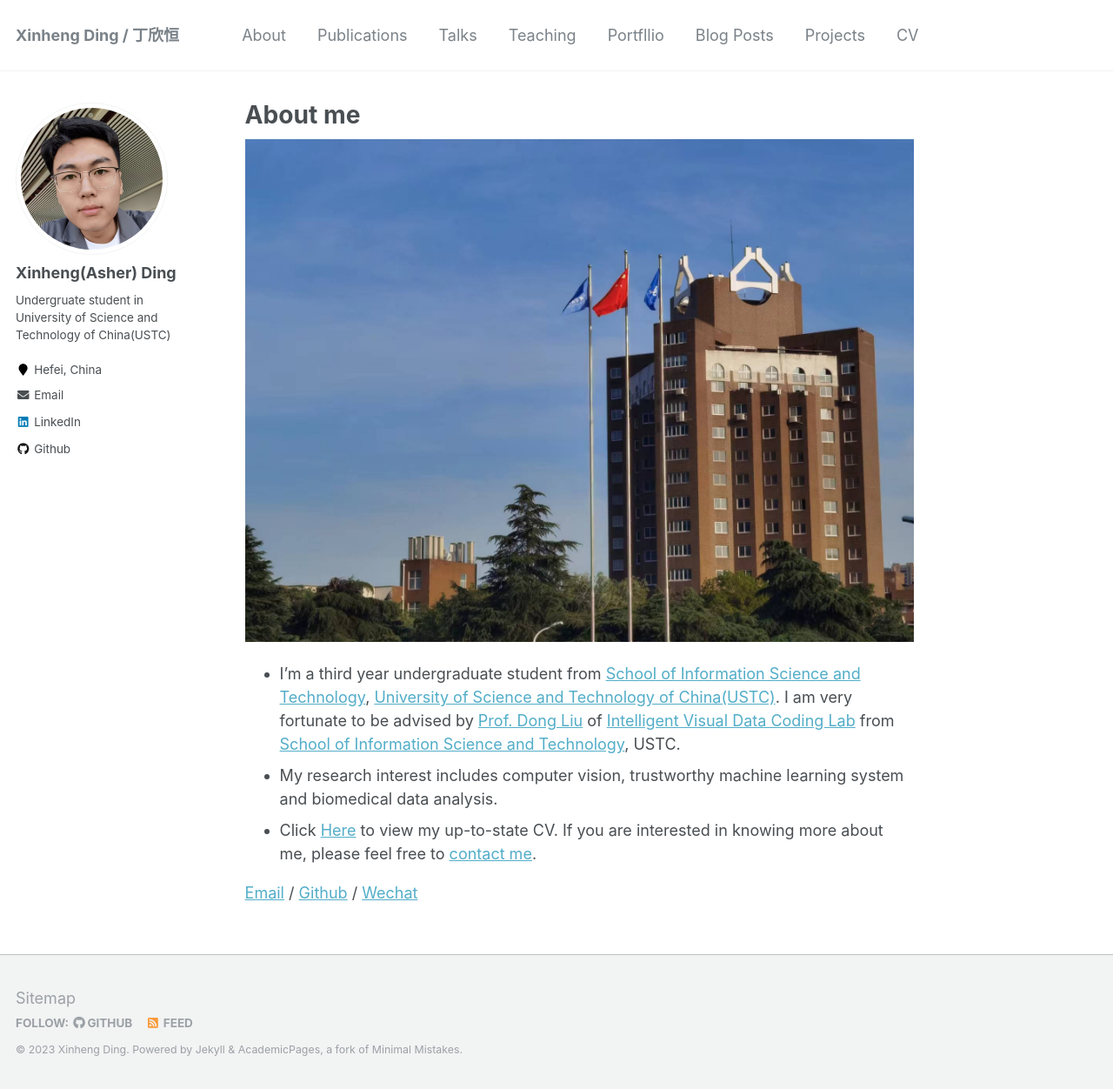
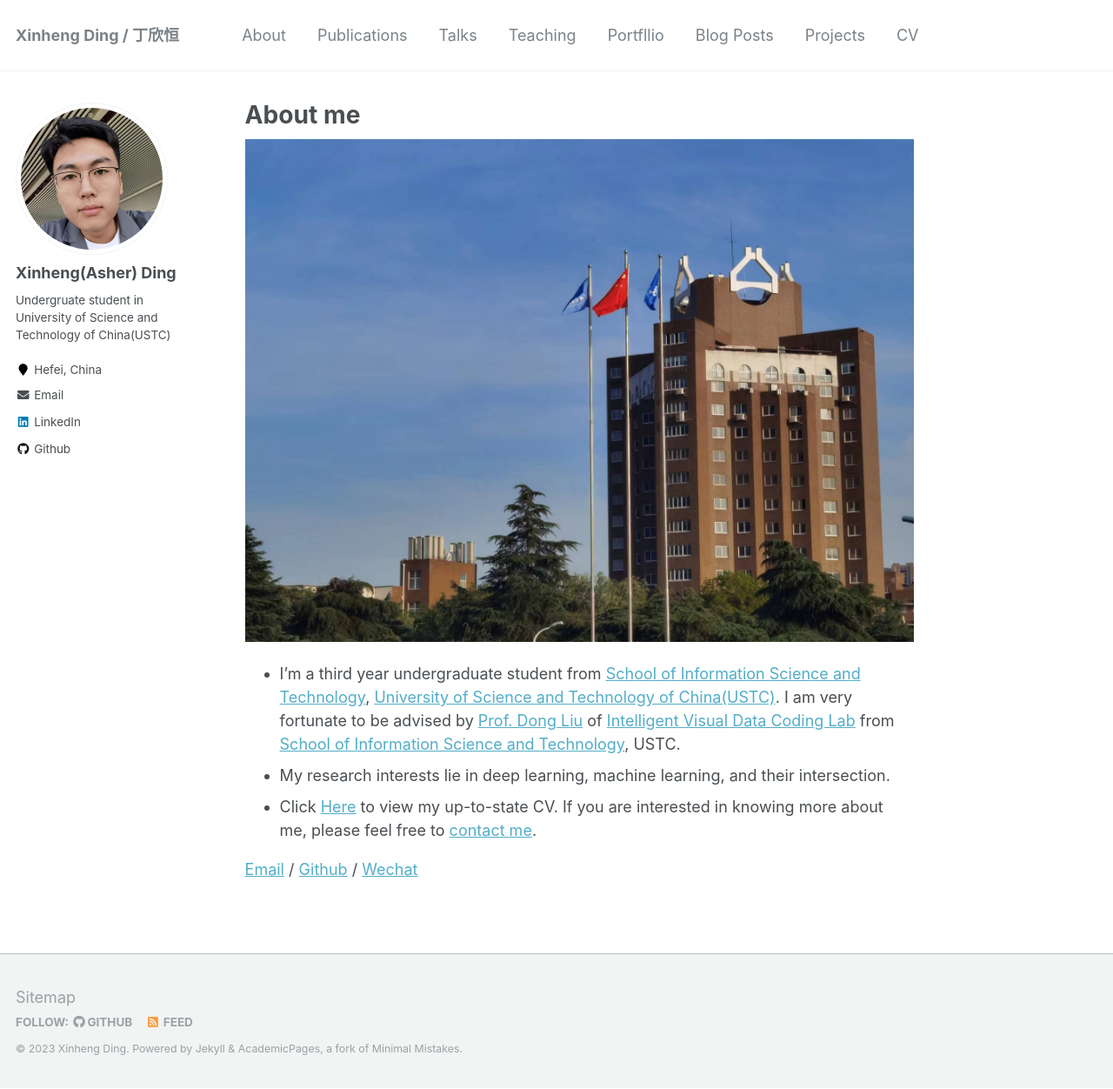
Before and after one commit to XinhengDing/XinhengDing.github.io, a Jekyll site: the page built from _pages/about.md, in a window 1280 px wide and 1252 px high. Shown: the whole window at 87% size. Built offline with Jekyll 4.4.1, drawn with Linux system fonts in a browser that asks for light colours.

Commit message:
Update about.md

```diff
--- a/_pages/about.md
+++ b/_pages/about.md
@@ -10,7 +10,7 @@ redirect_from:
 
 <img src="../images/USTC.jpg" alt="USTC Campus">
 * I'm a third year undergraduate student from [School of Information Science and Technology](https://sist.ustc.edu.cn/), [University of Science and Technology of China(USTC)](https://www.ustc.edu.cn/). I am very fortunate to be advised by [Prof. Dong Liu](https://faculty.ustc.edu.cn/dongeliu/en/index.htm) of [Intelligent Visual Data Coding Lab](https://ustc-ivclab.github.io/) from [School of Information Science and Technology](https://sist.ustc.edu.cn/), USTC.
-* My research interest includes computer vision, trustworthy machine learning system and biomedical data analysis.
+* My research interests lie in deep learning, machine learning, and their intersection.
 * Click [Here](../assets/CV.pdf) to view my up-to-state CV. If you are interested in knowing more about me, please feel free to [contact me](https://xinhengding.github.io/mail/).
 
 
```
